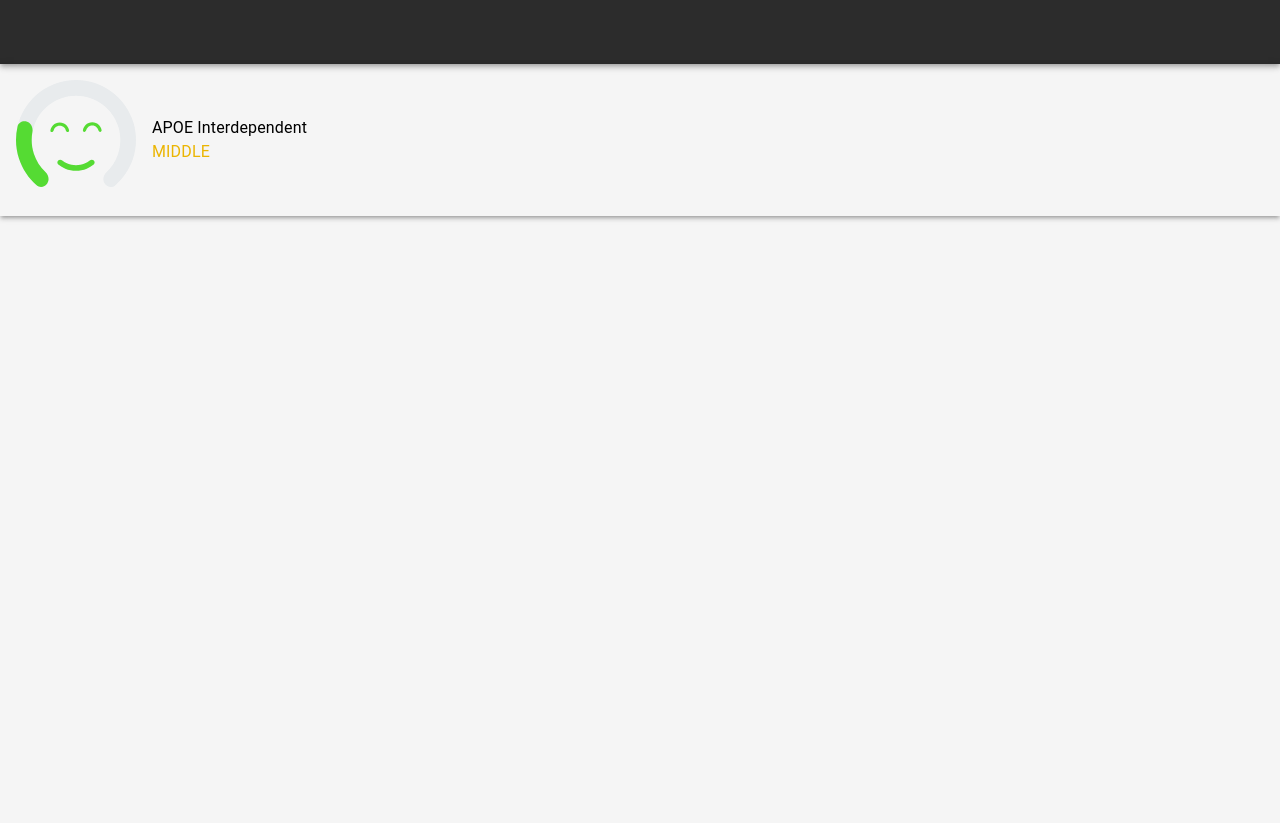
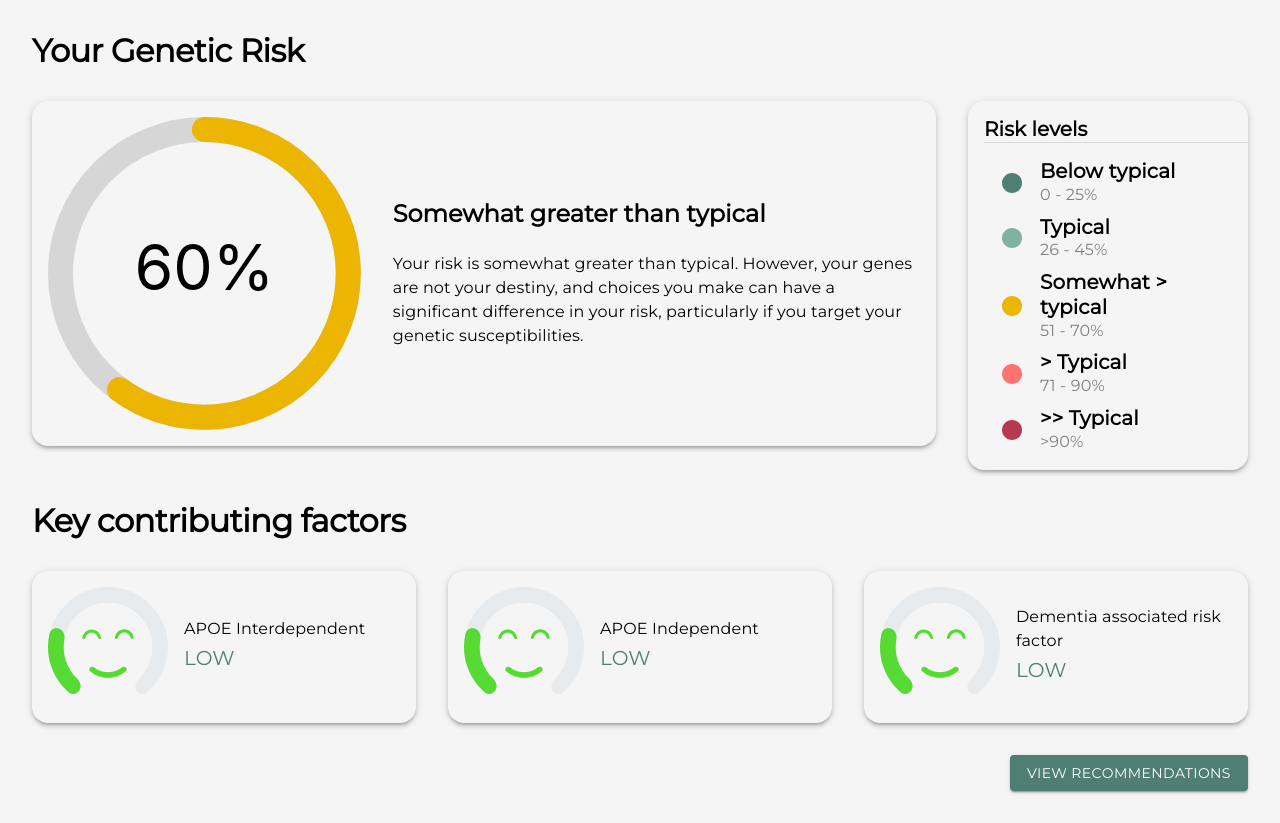
Before and after one commit to PatGousseau/alzheimers-prevention, a React (Create React App) app in the folder frontend/: page / in a window 1280 px wide. Before the commit the page ends 800 px from the top, so only its background shows below. Built offline with nearby package versions, Linux system fonts and the light colour scheme.

Commit message:
implemented overview page

```diff
--- a/frontend/package.json
+++ b/frontend/package.json
@@ -5,6 +5,7 @@
   "dependencies": {
     "@emotion/react": "^11.10.6",
     "@emotion/styled": "^11.10.6",
+    "@fontsource/montserrat": "^5.0.3",
     "@mui/icons-material": "^5.11.11",
     "@mui/material": "^5.11.13",
     "@testing-library/jest-dom": "^5.16.5",
--- a/frontend/src/App.tsx
+++ b/frontend/src/App.tsx
@@ -2,20 +2,53 @@ import './App.css';
 import { Header } from './components/Header';
 import { Overview } from './pages/Overview';
 import { createTheme, GlobalStyles, ThemeProvider } from '@mui/material';
+import "@fontsource/montserrat";
 
 function App() {
 
   const theme = createTheme({
     palette: {
-      background: {
-        default: '#F5F5F5',
+      primary: {
+        main: '#4F7F72'
+    },
+      secondary: {
+          main: '#6D6D8D'
+      }
+    },
+    typography: {
+      allVariants: {
+        fontFamily: 'Montserrat',
+      },
+      h1: {
+        fontSize: 32,
+        fontWeight: 'bold',
+      },
+      h3: {
+        fontSize: 24,
+        fontWeight: 'bold',
+      },
+      h4: {
+        fontSize: 20,
+        fontWeight: 'bold',
+      },
+      body1: {
+        fontSize: 16,
+        fontWeight: '500',
+      },
+      body2: {
+        fontSize: 16,
+        fontWeight: '400',
+        color: 'gray',
+      },
+      subtitle1: {
+        fontSize: 20,
+        fontWeight: '500',
       },
     },
   });
   return (
     <ThemeProvider theme={theme}>
       <GlobalStyles styles={{ body: { backgroundColor: '#F5F5F5' } }} />
-      <Header/>
       <Overview/>
     </ThemeProvider>
   );
--- a/frontend/src/components/FactorCard.tsx
+++ b/frontend/src/components/FactorCard.tsx
@@ -1,20 +1,24 @@
-import { Stack, Typography } from "@mui/material";
+import { ButtonBase, Stack, Typography } from "@mui/material";
 import { CircularProgressbar, CircularProgressbarWithChildren, buildStyles } from "react-circular-progressbar";
 import "react-circular-progressbar/dist/styles.css";
 import { FC } from "react";
 import { ReactComponent as HappyFace } from "../assets/happy_face.svg";
 
-export const FactorCard: FC = () => {
+export const FactorCard: FC<{
+  header: string;
+}> = ({ header }) => {
   return (
-    <Stack direction="row" spacing={2} sx={{ boxShadow: 3, p: 2 }}>
+    <Stack direction="row" spacing={2} sx={{ boxShadow: 3, p: 2, borderRadius:'16px','&:hover': {
+      backgroundColor: '#ececec',
+    },}}>
       <Stack sx={{ height: 120 }}>
         <HappyFace/>
       </Stack>
 
       <Stack sx={{ width: "100%" }} direction="column" justifyContent="center">
-        <Typography variant="body1">APOE Interdependent</Typography>
-        <Typography variant="body1" sx={{ color: "#EBB502" }}>
-          MIDDLE
+        <Typography variant="body1">{header}</Typography>
+        <Typography variant="subtitle1" sx={{ color: "#4F7F72" }}>
+          LOW
         </Typography>
       </Stack>
     </Stack>
--- a/frontend/src/components/RiskLevel.tsx
+++ b/frontend/src/components/RiskLevel.tsx
@@ -23,10 +23,10 @@ export const RiskLevel: FC<{
       </Stack>
 
       <Stack sx={{ width: "100%" }}>
-        <Typography variant="h6" sx={{ fontWeight: "bold" }}>
+        <Typography variant="h4">
           {header}
         </Typography>
-        <Typography variant="body1">{percentage}</Typography>
+        <Typography variant="body2">{percentage}</Typography>
       </Stack>
     </Stack>
   );
--- a/frontend/src/components/RiskLevelCard.tsx
+++ b/frontend/src/components/RiskLevelCard.tsx
@@ -1,4 +1,4 @@
-import { Divider, Stack, Typography } from "@mui/material";
+import { ButtonBase, Divider, Stack, Typography } from "@mui/material";
 import { FC } from "react";
 import { RiskLevel } from "./RiskLevel";
 
@@ -32,12 +32,12 @@ export const RiskLevelCard: FC = () => {
   ];
 
   return (
-    <Stack sx={{ boxShadow: 3 }}>
-        <Typography variant="h6" sx={{ fontWeight: "bold", mt:1 }}>
+    <Stack sx={{ boxShadow: 3, borderRadius:'16px', pl:2,  height:"100%" }}>
+        <Typography variant="h4" sx={{ mt:2 }}>
           Risk levels
         </Typography>
-        <Divider/>
-        <Stack spacing={1}>
+        <Divider />
+        <Stack spacing={1} sx={{p:2}}>
       {riskLevels.map((riskLevel, index) => (
         <RiskLevel
           key={index}
@@ -48,5 +48,6 @@ export const RiskLevelCard: FC = () => {
       ))}
       </Stack>
     </Stack>
+
   );
 };
--- a/frontend/src/components/RiskScoreCard.tsx
+++ b/frontend/src/components/RiskScoreCard.tsx
@@ -5,22 +5,29 @@ import { FC } from "react";
 
 export const RiskScoreCard: FC = () => {
   return (
-    <Stack direction="row" spacing={2} sx={{ boxShadow: 3, p: 2 }}>
-      <Stack sx={{ height: 250 }}>
+    <Stack
+      direction="row"
+      spacing={2}
+      sx={{ boxShadow: 3, p: 2, borderRadius: "16px" }}
+    >
+      <Stack sx={{ width: 356, pr:2 }}>
+        <div style={{ height: "100%" }}>
           <CircularProgressbar
             value={60}
             text={`${60}%`}
             styles={buildStyles({
               textColor: "#000000",
+              pathColor: `#EBB502`,
             })}
           />
+        </div>
       </Stack>
 
-      <Stack sx={{ width: "100%" }} direction="column" justifyContent="center">
-        <Typography variant="h5" sx={{ pb: 3, fontWeight: "bold" }}>
+      <Stack sx={{}} direction="column" justifyContent="center">
+        <Typography variant="h3" sx={{ pb: 3, fontWeight: "bold" }}>
           Somewhat greater than typical
         </Typography>
-        <Typography variant="body1">
+        <Typography variant="body1" sx={{ maxWidth: 600 }}>
           Your risk is somewhat greater than typical. However, your genes are
           not your destiny, and choices you make can have a significant
           difference in your risk, particularly if you target your genetic
--- a/frontend/src/pages/Overview.tsx
+++ b/frontend/src/pages/Overview.tsx
@@ -5,14 +5,46 @@ import {
   Tabs,
   Box,
   Typography,
+  Grid,
 } from "@mui/material";
 import axios from "axios";
 import { FC, useState } from "react";
 import { RiskLevelCard } from "../components/RiskLevelCard";
 import { FactorCard } from "../components/FactorCard";
+import { RiskScoreCard } from "../components/RiskScoreCard";
 
 export const Overview: FC = () => {
   return (
-    <FactorCard />
+    <Stack sx={{m:4}}>
+    <Grid container spacing={4}>
+            <Grid item xs={12}>
+        <Typography fontWeight={"bold"} variant='h1'>Your Genetic Risk</Typography>
+
+      </Grid>
+      <Grid item xs={9}>
+
+        <RiskScoreCard />
+      </Grid>
+      <Grid item xs={3}>
+        <RiskLevelCard />
+      </Grid>
+      <Grid item xs={12}>
+      <Typography fontWeight={"bold"} variant='h1'>Key contributing factors</Typography>
+      </Grid>
+      <Grid item xs={4}>
+        <FactorCard header="APOE Interdependent"/>
+      </Grid>
+      <Grid item xs={4}>
+        <FactorCard header="APOE Independent"/>
+      </Grid>
+      <Grid item xs={4}>
+        <FactorCard header="Dementia associated risk factor"/>
+      </Grid>
+    </Grid>
+    <Stack>
+      <Button variant="contained" color="primary" sx={{width:238, mt:4, marginLeft: "auto"}}>View Recommendations</Button>
+    </Stack>
+    </Stack>
+
   );
 };
```
Also changed, not shown: 2 other files (tests, documents, lock files or other folders). Lines whose indentation alone changed are shown as unchanged.
